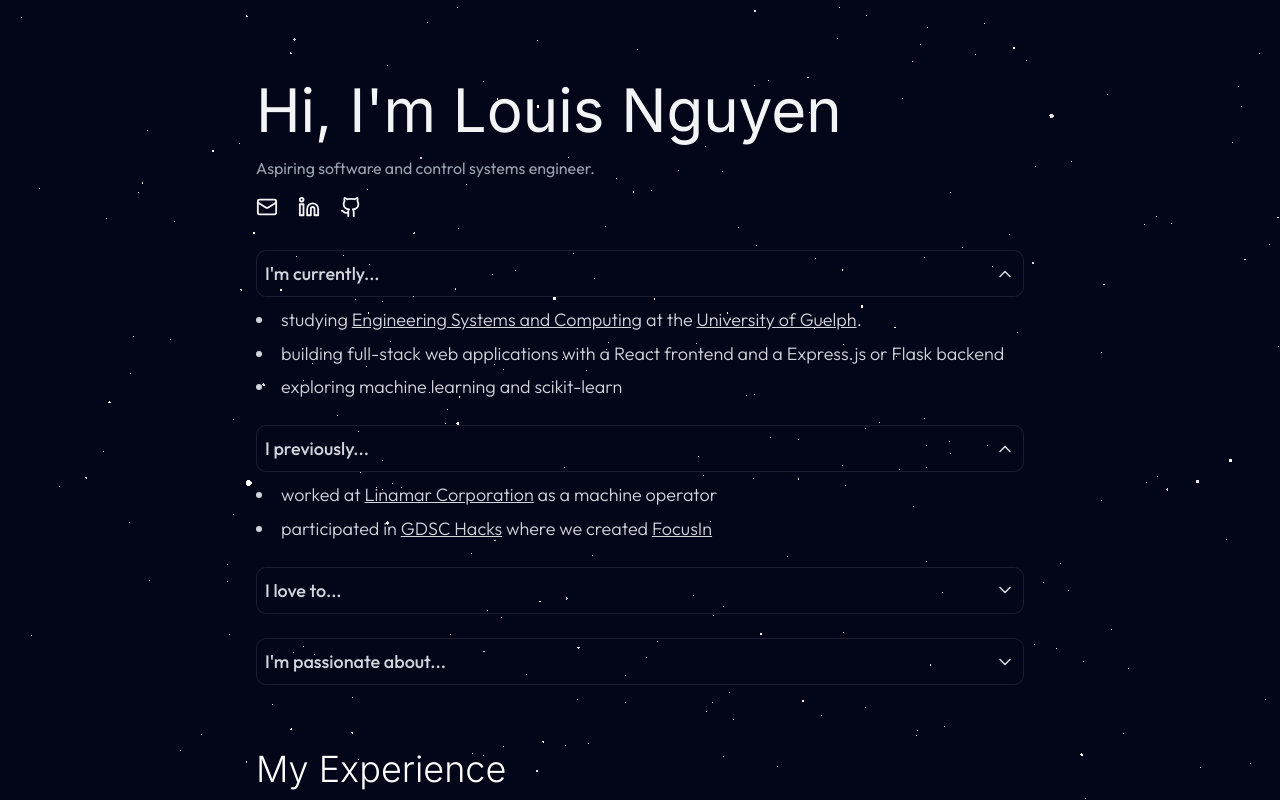
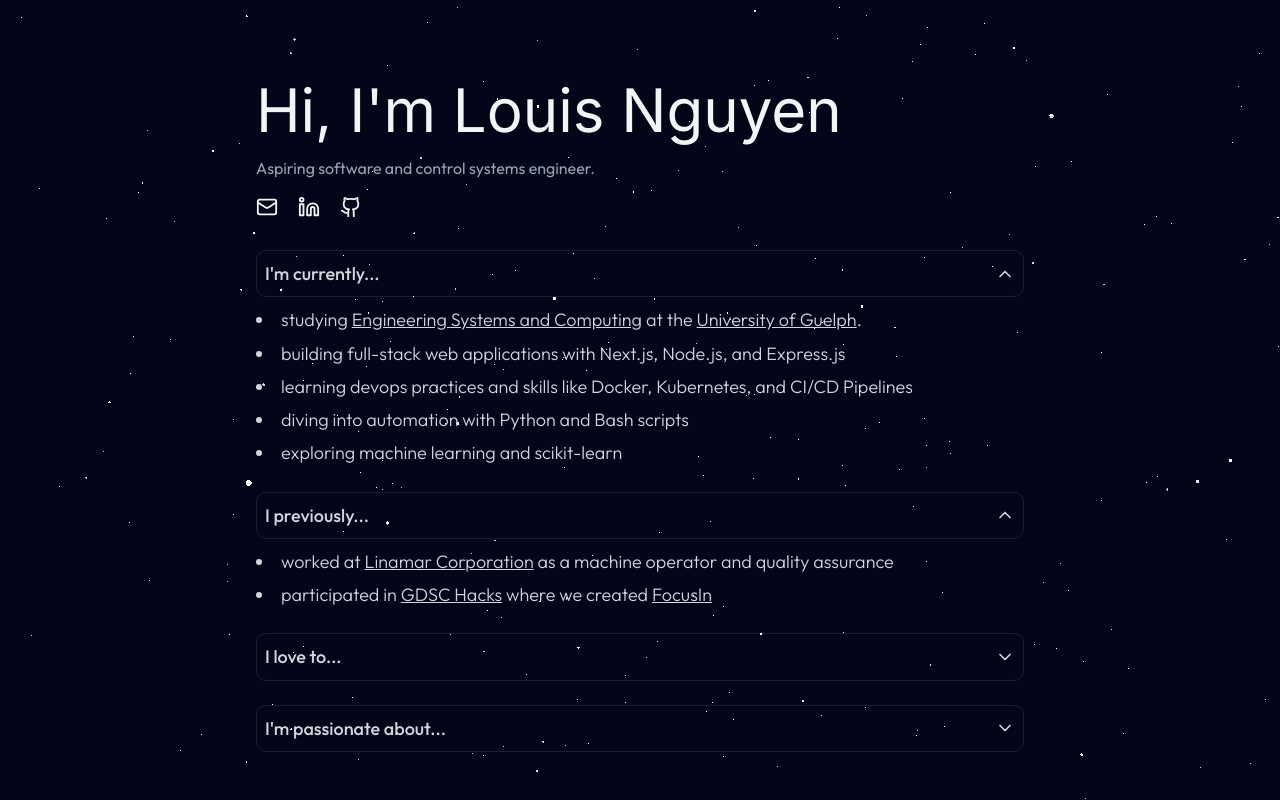
Before and after one commit to louisnguyenn/Louis-Personal-Portfolio, a React (Vite) app: page / in a window 1280 px wide. Both pictures are taken after a click on the button "I previously...". Shown: the top 800 px of the page. Built offline with nearby package versions, Linux system fonts and the light colour scheme.

Commit message:
update descriptions

```diff
--- a/src/components/sections/About.jsx
+++ b/src/components/sections/About.jsx
@@ -118,9 +118,14 @@ export const About = () => {
                     .
                   </li>
                   <li>
-                    building full-stack web applications with a React frontend
-                    and a Express.js or Flask backend
+                    building full-stack web applications with Next.js, Node.js,
+                    and Express.js
                   </li>
+                  <li>
+                    learning devops practices and skills like Docker,
+                    Kubernetes, and CI/CD Pipelines
+                  </li>
+                  <li>diving into automation with Python and Bash scripts</li>
                   <li>exploring machine learning and scikit-learn</li>
                 </ul>
               </CollapsibleContent>
@@ -153,7 +158,7 @@ export const About = () => {
                     >
                       Linamar Corporation
                     </a>{' '}
-                    as a machine operator
+                    as a machine operator and quality assurance
                   </li>
                   <li>
                     participated in{' '}
@@ -223,6 +228,7 @@ export const About = () => {
               <CollapsibleContent className="mt-2">
                 <ul className="list-disc list-inside text-gray-300 leading-relaxed text-lg font-light space-y-1">
                   <li>continuous learning</li>
+                  <li>making an impact</li>
                   <li>becoming a multi-disciplinary engineer</li>
                   <li>
                     combining software and hardware to create innovative
--- a/src/components/sections/Experience.jsx
+++ b/src/components/sections/Experience.jsx
@@ -66,7 +66,7 @@ const ScrollReveal = ({
 export const Experience = () => {
   const experiences = [
     {
-      title: 'Machine Operator & Quality Assurance Tester',
+      title: 'Machine Operator & Quality Assurance',
       company: 'Linamar Corporation',
       period: 'May 2025 - August 2025',
       description:
```
